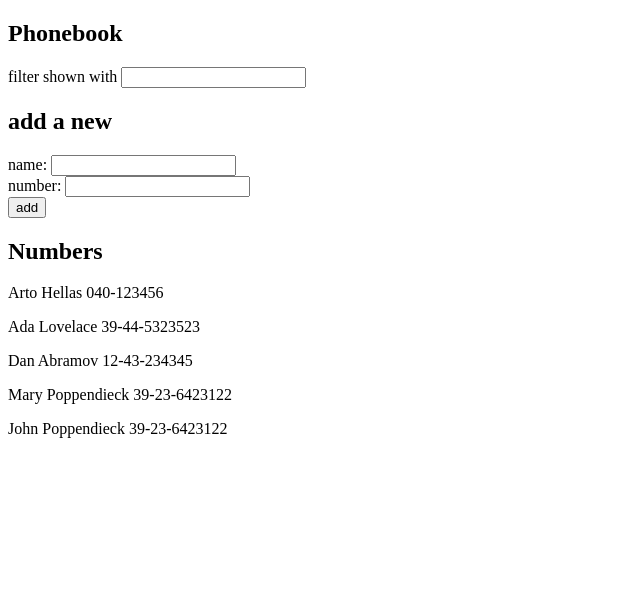
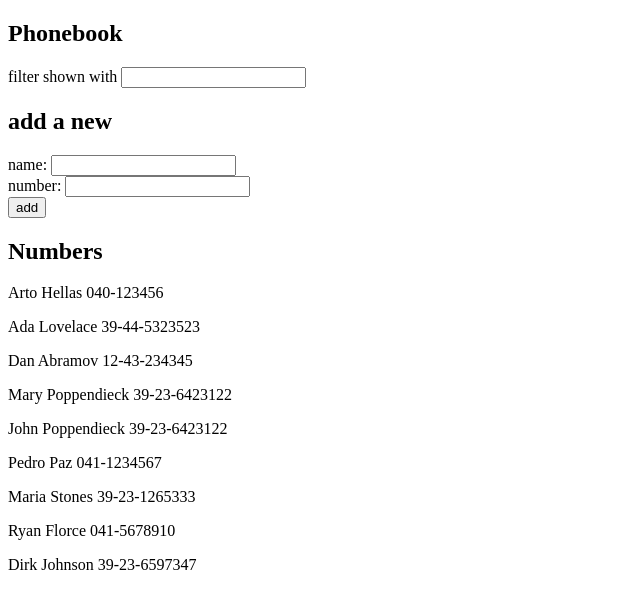
Before and after one commit to larcondo/fso-ex-part2-phonebook, a React (Vite) app: page / in a window 1280 px wide. Shown: the top 608 px of the page, without its empty margins (0-640 px from the left). Built offline with nearby package versions, Linux system fonts and the light colour scheme; data requests are answered from the project's data file.

Commit message:
modifications exercise 2.12

```diff
--- a/db.json
+++ b/db.json
@@ -1,5 +1,5 @@
 {
-  "persons":[
+  "persons": [
     {
       "name": "Arto Hellas",
       "number": "040-123456",
@@ -24,6 +24,26 @@
       "name": "John Poppendieck",
       "number": "39-23-6423122",
       "id": 5
+    },
+    {
+      "name": "Pedro Paz",
+      "number": "041-1234567",
+      "id": 6
+    },
+    {
+      "name": "Maria Stones",
+      "number": "39-23-1265333",
+      "id": 7
+    },
+    {
+      "name": "Ryan Florce",
+      "number": "041-5678910",
+      "id": 8
+    },
+    {
+      "name": "Dirk Johnson",
+      "number": "39-23-6597347",
+      "id": 9
     }
   ]
 }
--- a/src/App.jsx
+++ b/src/App.jsx
@@ -28,13 +28,18 @@ function App() {
     if (persons.some( entry => entry.name === newName ))
       return alert(`${newName} is already added to phonebook`)
 
-    setPersons([...persons, {
+    const newPerson = {
       name: newName,
       number: newNumber,
       id: persons.length + 1
-    }])
-    setNewName('')
-    setNewNumber('')
+    }
+
+    axios.post(`${baseUrl}/persons`, newPerson)
+      .then( response => {
+        setPersons([...persons, response.data])
+        setNewName('')
+        setNewNumber('')
+      })
   }
 
   const handleFilter = (event) => {
```
